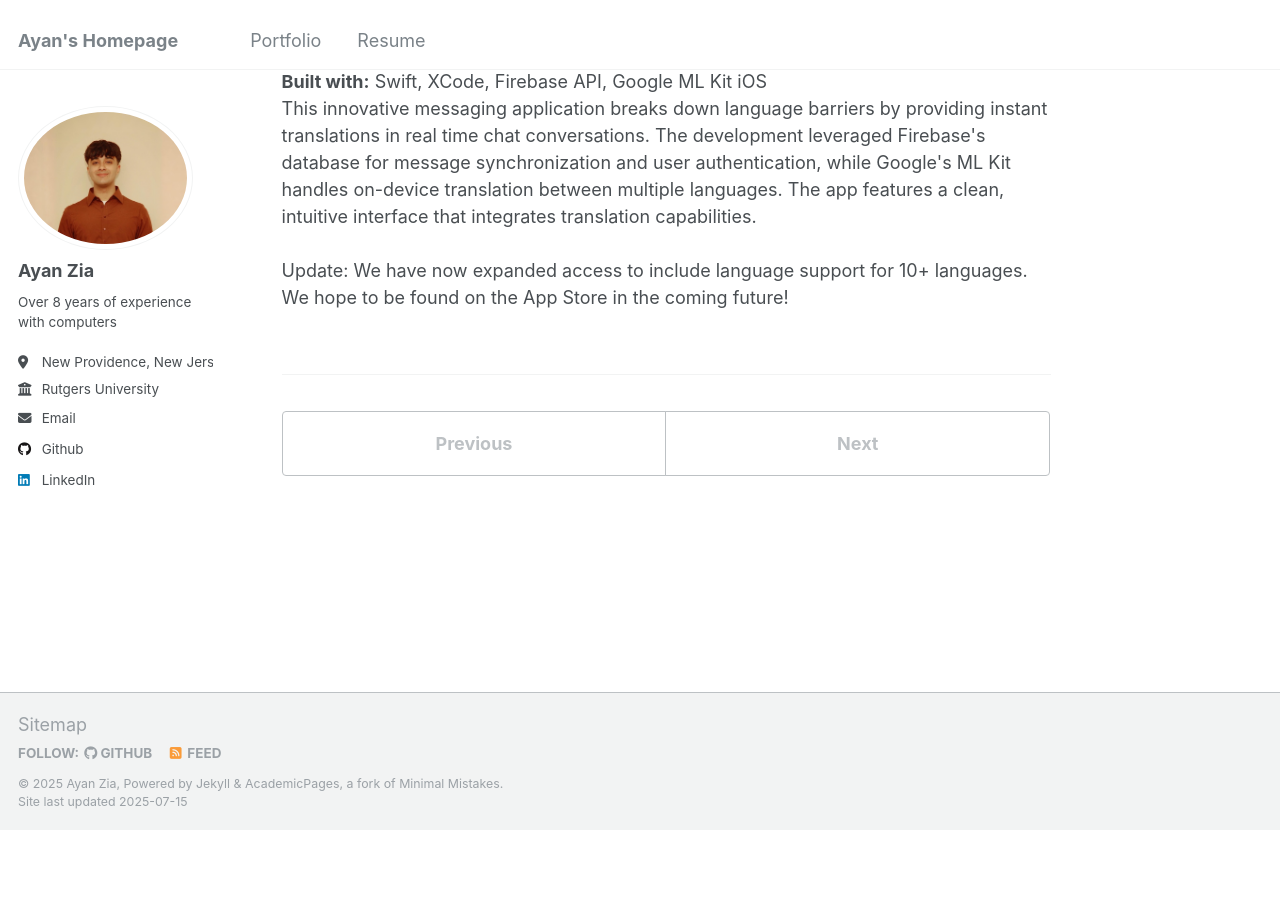
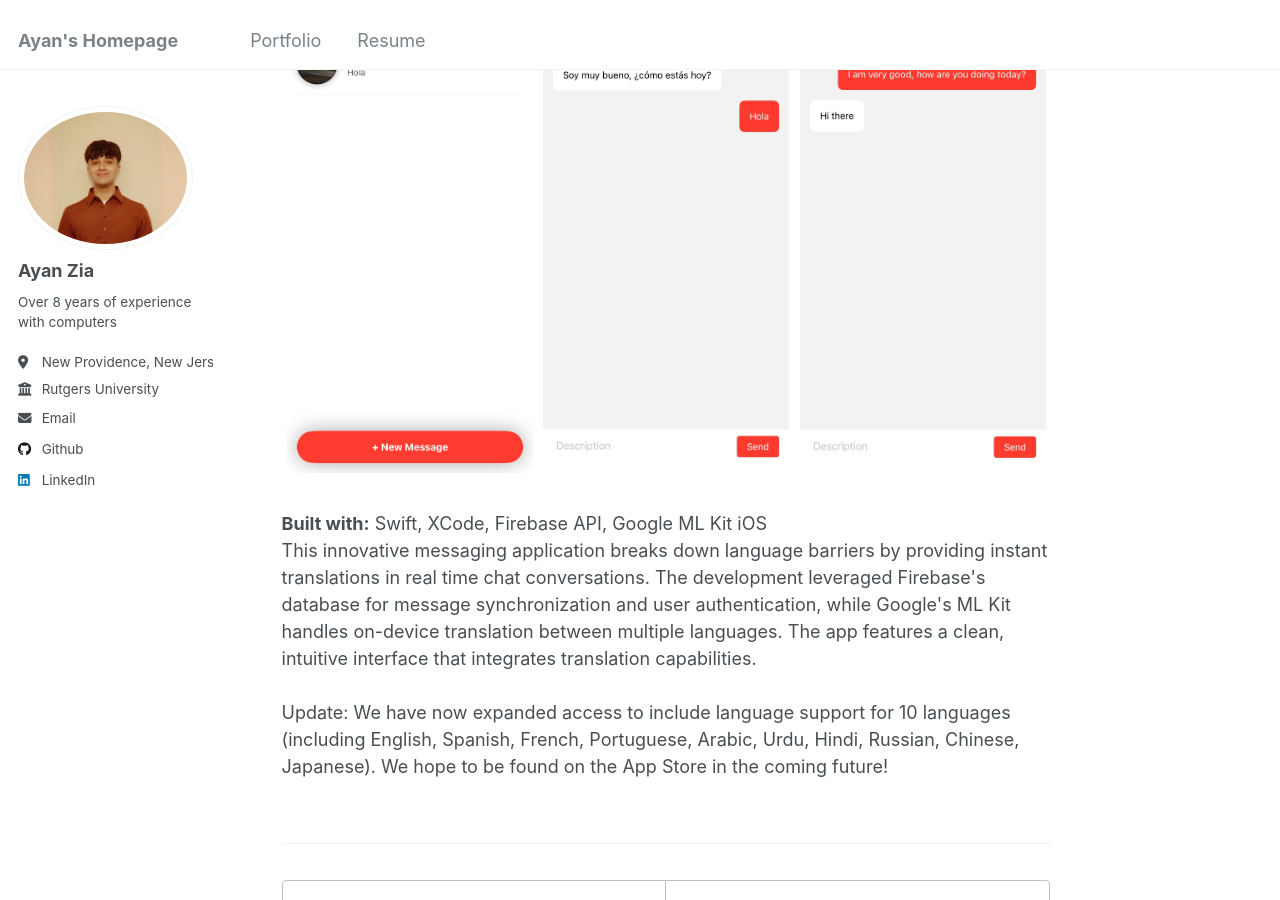
Before and after one commit to ayanz23/ayanz23.github.io, a Jekyll site: the page built from _portfolio/messenger.html, in a window 1280 px wide and 900 px high, scrolled down 226 px. Built offline with Jekyll 4.4.1, drawn with Linux system fonts in a browser that asks for light colours; before the commit the page ends 1056 px from its top, so only the background shows below that.

Commit message:
fixing website

```diff
--- a/_portfolio/messenger.html
+++ b/_portfolio/messenger.html
@@ -9,9 +9,9 @@ order: 2
 <body>
 
     <div style="display: flex; justify-content: space-around; width: 100%; max-width: 1200px; margin: 0 auto; flex-wrap: wrap;">
-        <img src="messenger2.jpg" alt="Messenger app demonstration" style="width: 32%; height: auto; display: block; margin-bottom: 10px;">
-        <img src="messenger3.jpg" alt="Messenger app demonstration" style="width: 32%; height: auto; display: block; margin-bottom: 10px;">
-        <img src="messenger4.jpg" alt="Messenger app demonstration" style="width: 32%; height: auto; display: block; margin-bottom: 10px;">
+        <img src="/images/messenger2.jpg" alt="Messenger app demonstration" style="width: 32%; height: auto; display: block; margin-bottom: 10px;">
+        <img src="/images/messenger3.jpg" alt="Messenger app demonstration" style="width: 32%; height: auto; display: block; margin-bottom: 10px;">
+        <img src="/images/messenger4.jpg" alt="Messenger app demonstration" style="width: 32%; height: auto; display: block; margin-bottom: 10px;">
     </div>
 
 </body>
@@ -32,5 +32,5 @@ The app features a clean, intuitive interface that integrates translation capabi
 
 <br><br>
 
-Update: We have now expanded access to include language support for 10+ languages.
+Update: We have now expanded access to include language support for 10 languages (including English, Spanish, French, Portuguese, Arabic, Urdu, Hindi, Russian, Chinese, Japanese).
 We hope to be found on the App Store in the coming future!
```
